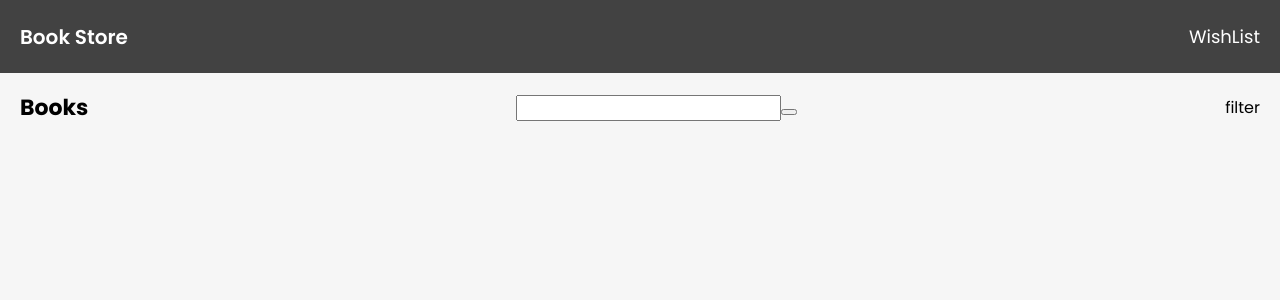
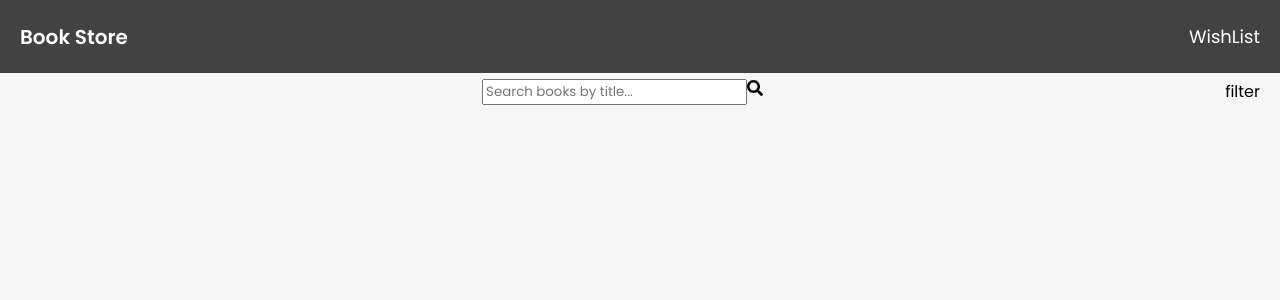
Before and after one commit to Faysal-A-S/Book-Shop, a React (Vite) app: page / in a window 1280 px wide. Shown: the top 300 px of the page. Built offline with nearby package versions, Linux system fonts and the light colour scheme.

Commit message:
feat: functionality add

```diff
--- a/src/components/Uppersection/Uppersection.jsx
+++ b/src/components/Uppersection/Uppersection.jsx
@@ -1,14 +1,14 @@
 import classes from "./Uppersection.module.css"
-
-const Uppersection = () => {
+import { FaSearch } from "react-icons/fa";
+const Uppersection = ({setTitle,pageTitle,title}) => {
   return (
     <div className={classes.container}>
-      <h2>Books</h2>
-      <div>
-        <input type="text" />
-        <button></button>
+      <h2>{pageTitle}</h2>
+      <div className={classes.search}>
+        <input type="text" placeholder="Search books by title..." onChange={(e)=>setTitle(e.target.value)} value={title}/>
+        <FaSearch className={classes.searchIcon}/>
       </div>
-      <div>
+      <div className={classes.filter}>
         filter
       </div>
     </div>
```
